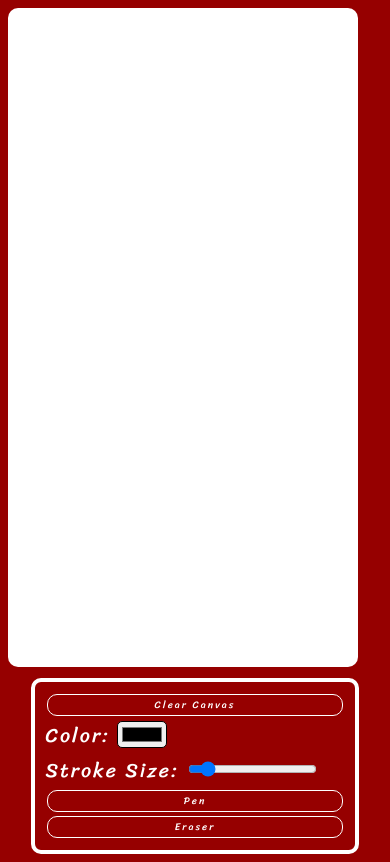
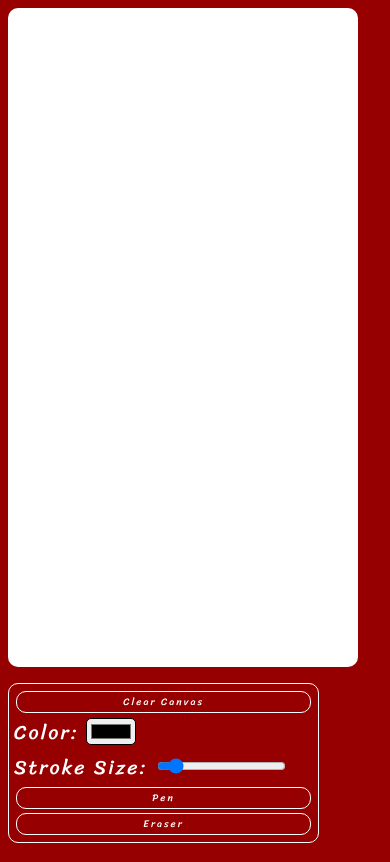
Before and after one commit to wadebutler/sketchPad, a plain HTML site: page index.html in a window 390 px wide. Drawn offline with Linux system fonts and the light colour scheme.

Commit message:
adjusted media querry tool layout

```diff
--- a/styles.css
+++ b/styles.css
@@ -68,9 +68,6 @@ body {
 
 .colorDesign, .sizeDesign {
     color: white;
-}
-
-.colorDesign, .sizeDesign {
     margin: 7px 0;
 }
 
@@ -83,6 +80,9 @@ body {
     .controls {
         width: 80%;
         margin: 0 auto;
+        padding: 5px;
+        margin: 5px 0;
+        border: 1px solid white;
     }
 
     header {
```
